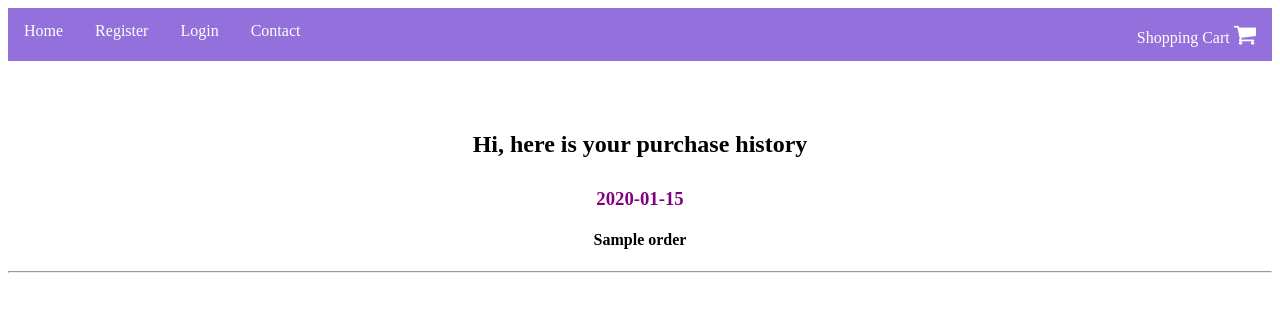
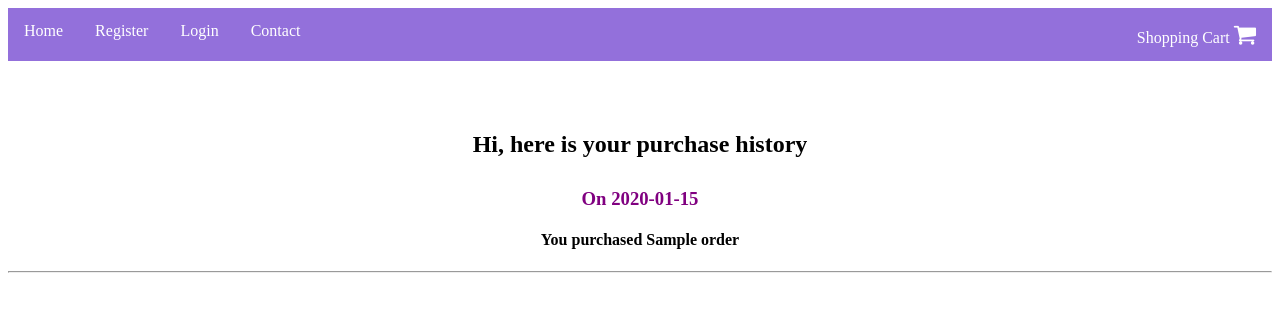
Before and after one commit to yangpu2007360/simple_bookstore, a Flask app: template templates/purchase_history.html in a window 1280 px wide. Shown: the top 312 px of the page. Run offline with Flask 2, Linux system fonts and the light colour scheme; the template is opened without the code that fills it: values that come from a table or form of the project are taken from there, others are empty; tables that the repository leaves empty hold one stand-in row (values such as "Sample post"); some libraries are stand-ins or nearby versions.

Commit message:
make it better

```diff
--- a/templates/purchase_history.html
+++ b/templates/purchase_history.html
@@ -5,8 +5,8 @@
 <h2>Hi, here is your purchase history</h2>
 
 {% for order in order_history %}
-<h3> {{ order.created_at }} </h3>
-<h4>{{ order.title }}</h4>
+<h3> On {{ order.created_at }} </h3>
+<h4>You purchased {{ order.title }}</h4>
 <hr>
 
 {% endfor %}
```
